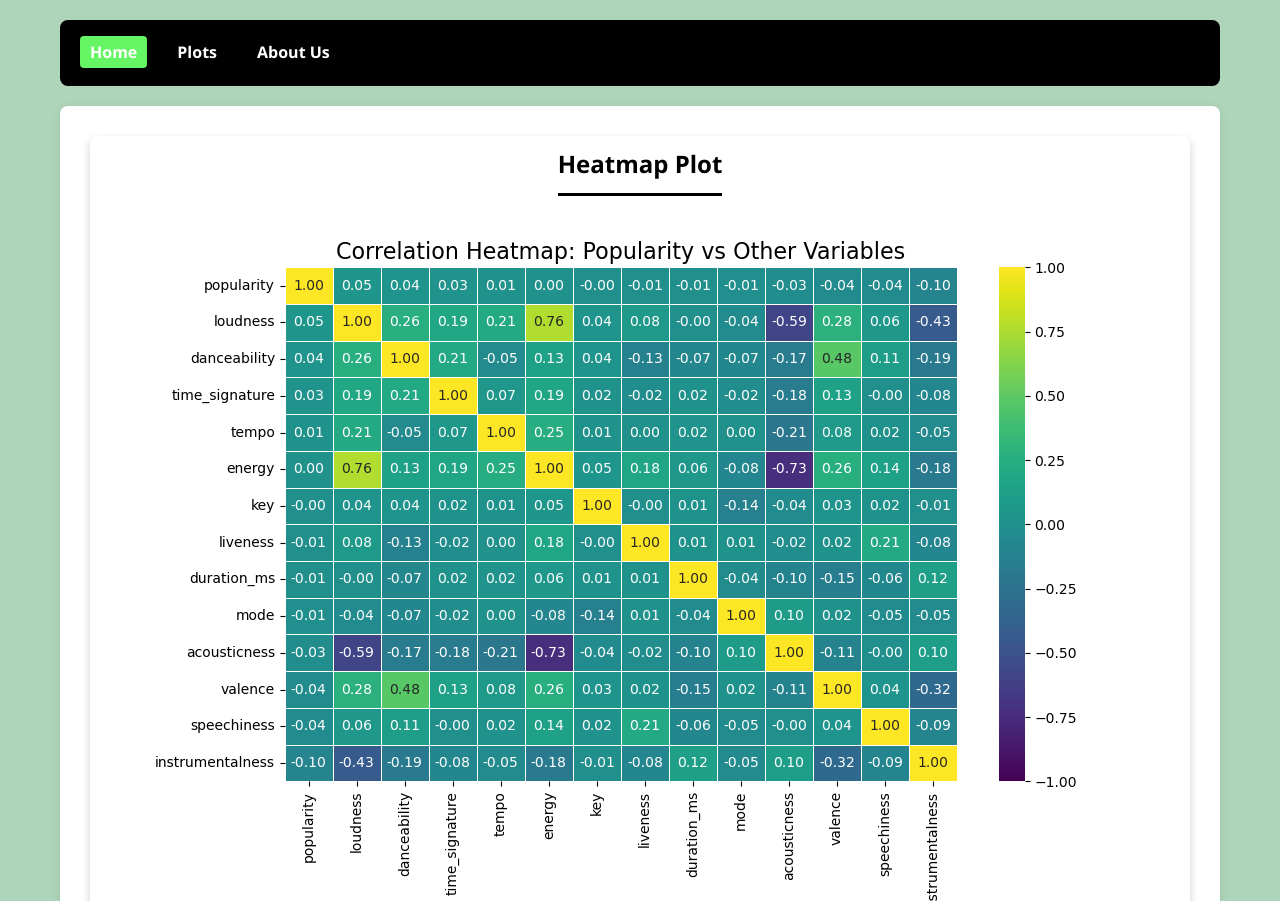
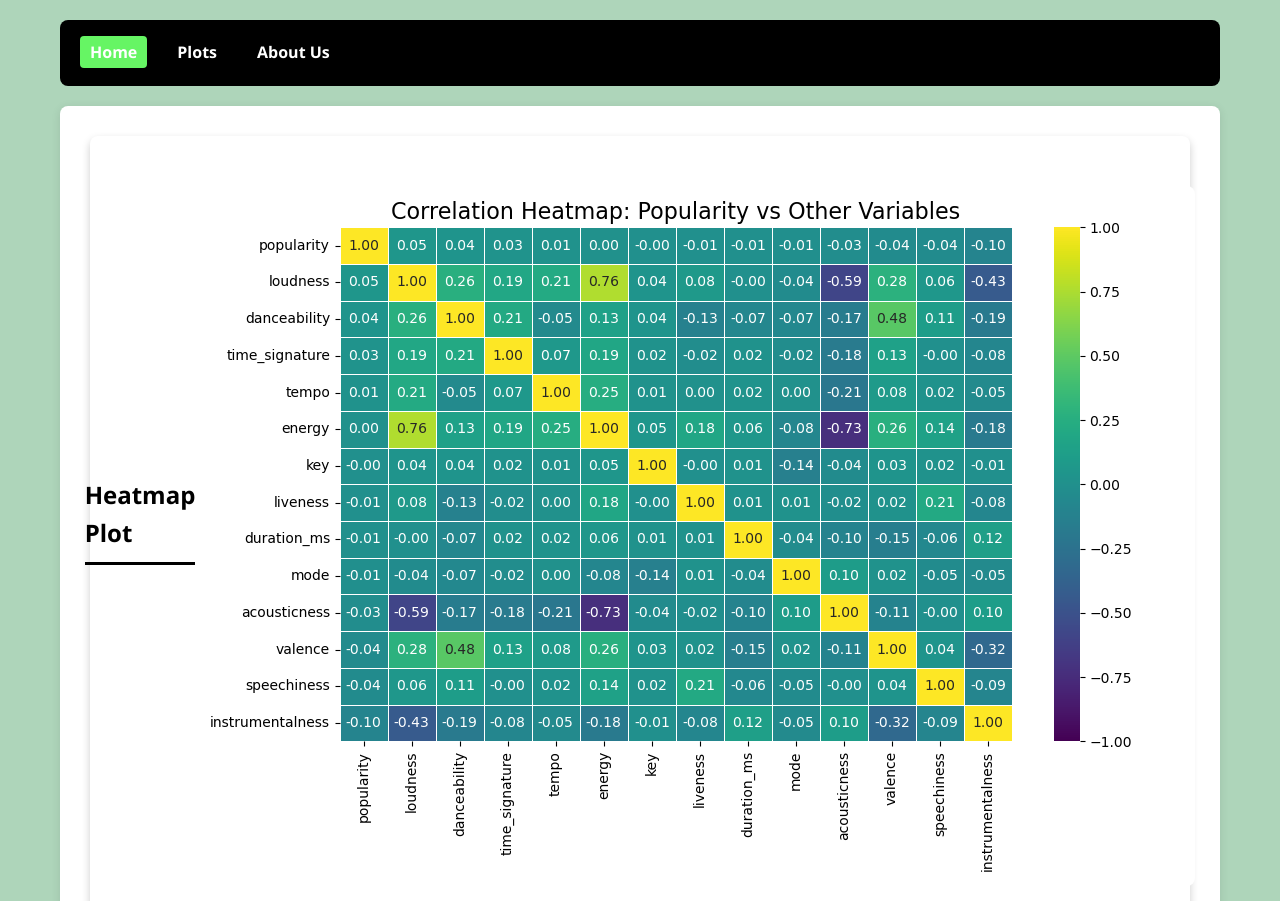
Before and after one commit to saariya/upd_ds4200, a plain HTML site: page plot1.html in a window 1280 px wide. Shown: the top 901 px of the page. Drawn offline with Linux system fonts and the light colour scheme.

Commit message:
new layout

```diff
--- a/style.css
+++ b/style.css
@@ -170,23 +170,7 @@ h4 {
 }
 
 /*og code*/
-.bigplot {
-    max-width: 100%; /* Keeps it inside its container */
-    overflow: hidden; /* Prevents content from overflowing */
-    display: flex; /* Aligns items neatly */
-    flex-direction: column; /* Stacks elements properly */
-    align-items: center; /* Centers content horizontally */
-    padding: 20px;
-    border-radius: 8px;
-    box-shadow: 0 4px 8px rgba(0, 0, 0, 0.2);
-}
 
-/* Ensures images inside .bigplot don't stretch */
-.bigplot img {
-    max-width: 100%;
-    height: auto;
-    border-radius: 8px;
-}
 /*og code*/
 
 
```
